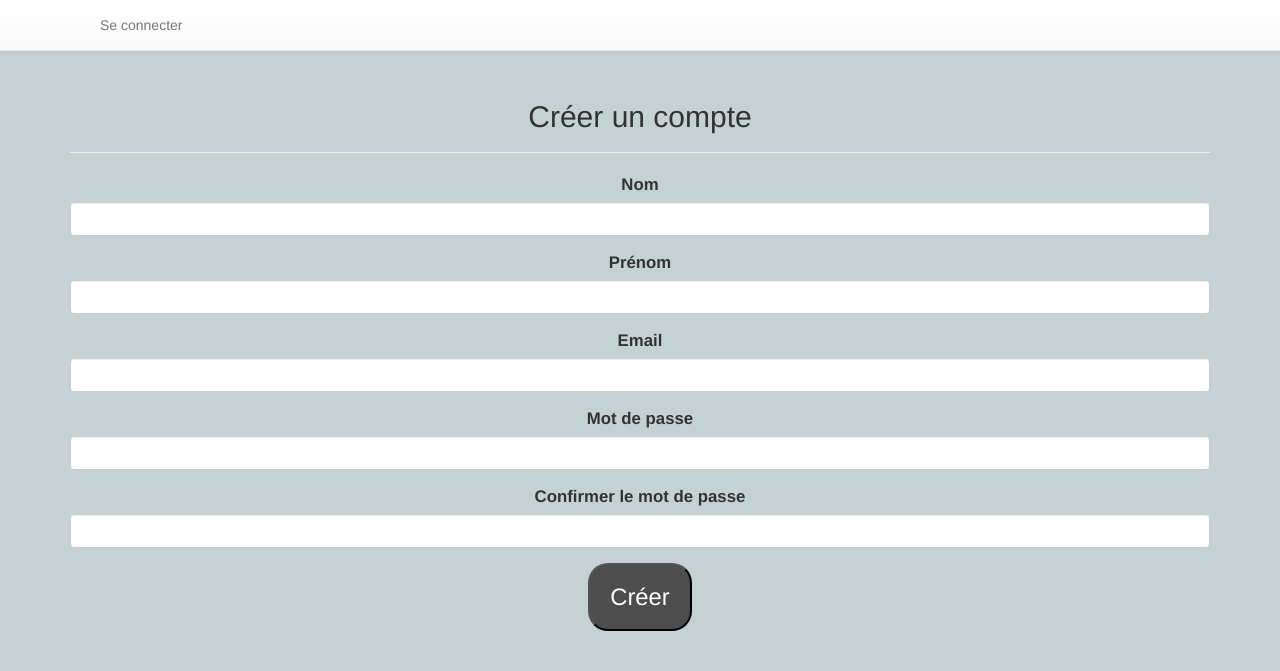
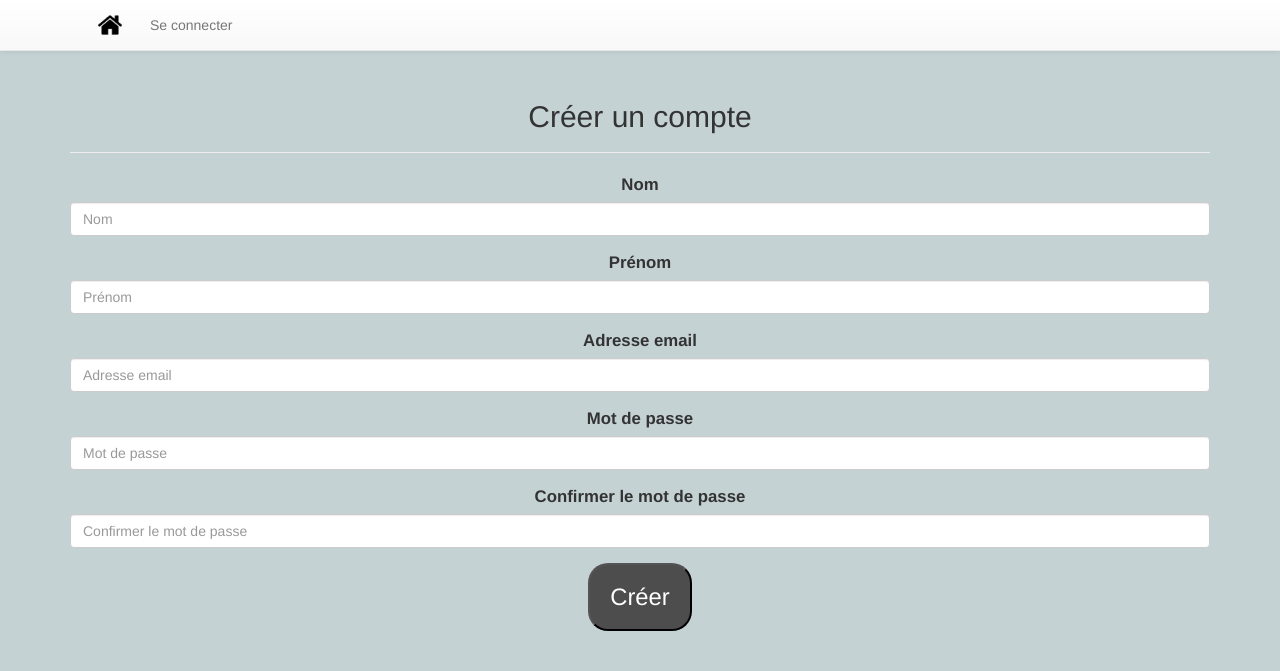
Before and after one commit to MAMGA62/Projet-Web, a PHP site: page /index.php?view=signin in a window 1280 px wide. Shown: the top 671 px of the page. Run offline with PHP 8.4, Linux system fonts and the light colour scheme.

Commit message:
Modifications login signin order

```diff
--- a/css/styles.css
+++ b/css/styles.css
@@ -46,3 +46,10 @@ button {
 img {
     margin: 5px;
 }
+
+
+th, td {
+    text-align: center;
+
+    padding: 5px 20px;
+}
--- a/libs/maLibBootstrap.php
+++ b/libs/maLibBootstrap.php
@@ -6,7 +6,7 @@ Ce fichier définit diverses fonctions permettant de faciliter la production de
 Il est utilisé en conjonction avec le style de bootstrap et insère des classes bootstrap
 */
 
-function mkHeadLink($label,$view,$currentView="",$class="")
+function mkHeadLink($label,$view,$currentView="",$class="", $attrs="")
 {
 	// fabrique un lien pour l'entête en insèrant la classe 'active' si view = currentView
 
@@ -15,7 +15,7 @@ function mkHeadLink($label,$view,$currentView="",$class="")
 
 	if ($view == $currentView)
 		$class .= " active";
-	return "<li class=\"$class\"> <a href=\"index.php?view=$view\">$label</a></li>";
+	return "<li class=\"$class\"><a $attrs href=\"index.php?view=$view\">$label</a></li>";
 }
 
 ?>
--- a/templates/gestion_user.php
+++ b/templates/gestion_user.php
@@ -39,15 +39,15 @@ if ((!valider("connecte","SESSION")) || (!isAdmin($_SESSION["email"]))) {
 
     <p class="lead">
 
-			<h2>Liste des utilisateurs de la base </h2>
+			<h2>Liste des utilisateurs :</h2>
 			<?php
-			echo "liste des utilisateurs autorises de la base :";
+			echo "<h4>Liste des utilisateurs autorisés :</h4>";
 			$users = listerUtilisateurs("nbl");
 			// tprint($users);	// préférer un appel à
 			mkTable($users,array("email","surname", "first_name", "admin"));
 
 			echo "<hr />";
-			echo "liste des utilisateurs non autorises de la base :";
+			echo "<h4>Liste des utilisateurs non autorisés :</h4>";
 			$users = listerUtilisateurs("bl");
 			//tprint($users);	// préférer un appel à mkTable($users);
 			mkTable($users,array("email","surname", "first_name", "admin"));
--- a/templates/header.php
+++ b/templates/header.php
@@ -23,6 +23,8 @@ echo "<?xml version=\"1.0\" encoding=\"utf-8\" ?>";
 	<link href="bootstrap/css/bootstrap.min.css" rel="stylesheet" />
 	<link href="bootstrap/css/bootstrap-theme.min.css" rel="stylesheet" />
 	<link href="css/sticky-footer.css" rel="stylesheet" />
+
+	<link rel="icon" href="ressources/icon.ico" />
 
 	<link href="css/styles.css" rel="stylesheet"/>
 	<!--[if lt IE 9]>
@@ -63,13 +65,15 @@ echo "<?xml version=\"1.0\" encoding=\"utf-8\" ?>";
 
 		// Si l'utilisateur n'est pas connecte, on affiche un lien de connexion
 
+		echo mkHeadLink("<img src=\"ressources/home.png\" width=\"24\"/>", "accueil", $view, "", "style=\"padding:8px;\"");
+
 		if (!valider("connecte","SESSION")){
 			echo mkHeadLink("Se connecter","login",$view);
 
 		} else {
 			if(isAdmin($_SESSION["email"])){
                 echo mkHeadLink("Stock","stock",$view);
-                echo mkHeadLink("Gestion utilisateur","gestion_user",$view);
+                echo mkHeadLink("Gestion utilisateurs","gestion_user",$view);
                 echo mkHeadLink("Caisse","caisse",$view);
 
             }
--- a/templates/signin.php
+++ b/templates/signin.php
@@ -17,23 +17,23 @@ if (basename($_SERVER["PHP_SELF"]) != "index.php")
  <form role="form" action="controleur.php">
   <div class="form-group">
     <label for="surname">Nom</label>
-    <input type="text" class="form-control" id="surname" name="surname">
+    <input type="text" title="Taille maximale : 40 caractères" placeholder="Nom" maxlength="40" class="form-control" id="surname" name="surname">
   </div>
   <div class="form-group">
     <label for="first_name">Prénom</label>
-    <input type="text" class="form-control" id="firs_name" name="first_name">
+    <input type="text" title="Taille maximale : 40 caractères" placeholder="Prénom" maxlength="40" class="form-control" id="firs_name" name="first_name">
   </div>
   <div class="form-group">
-    <label for="email">Email</label>
-    <input type="text" class="form-control" id="email" name="email">
+    <label for="email">Adresse email</label>
+    <input type="email" placeholder="Adresse email" maxlength="320" class="form-control" id="email" name="email">
   </div>
   <div class="form-group">
     <label for="pass">Mot de passe</label>
-    <input type="password" class="form-control" id="pass" name="pass">
+    <input type="password" title="Taille maximale : 30 caractères" placeholder="Mot de passe" maxlength="30" class="form-control" id="pass" name="pass">
   </div>
     <div class="form-group">
         <label for="confirm_pass">Confirmer le mot de passe</label>
-        <input type="password" class="form-control" id="confirm_pass" name="confirm_pass">
+        <input type="password" title="Taille maximale : 30 caractères" placeholder="Confirmer le mot de passe" maxlength="30" class="form-control" id="confirm_pass" name="confirm_pass">
     </div>
   <button type="submit" name="action" value="Signin">Créer</button>
 </form>
```
Also changed, not shown: templates/login.php (+5 -5 lines), templates/order.php (+47 -12 lines), ressources/home.png (added), ressources/icon.ico (added).
